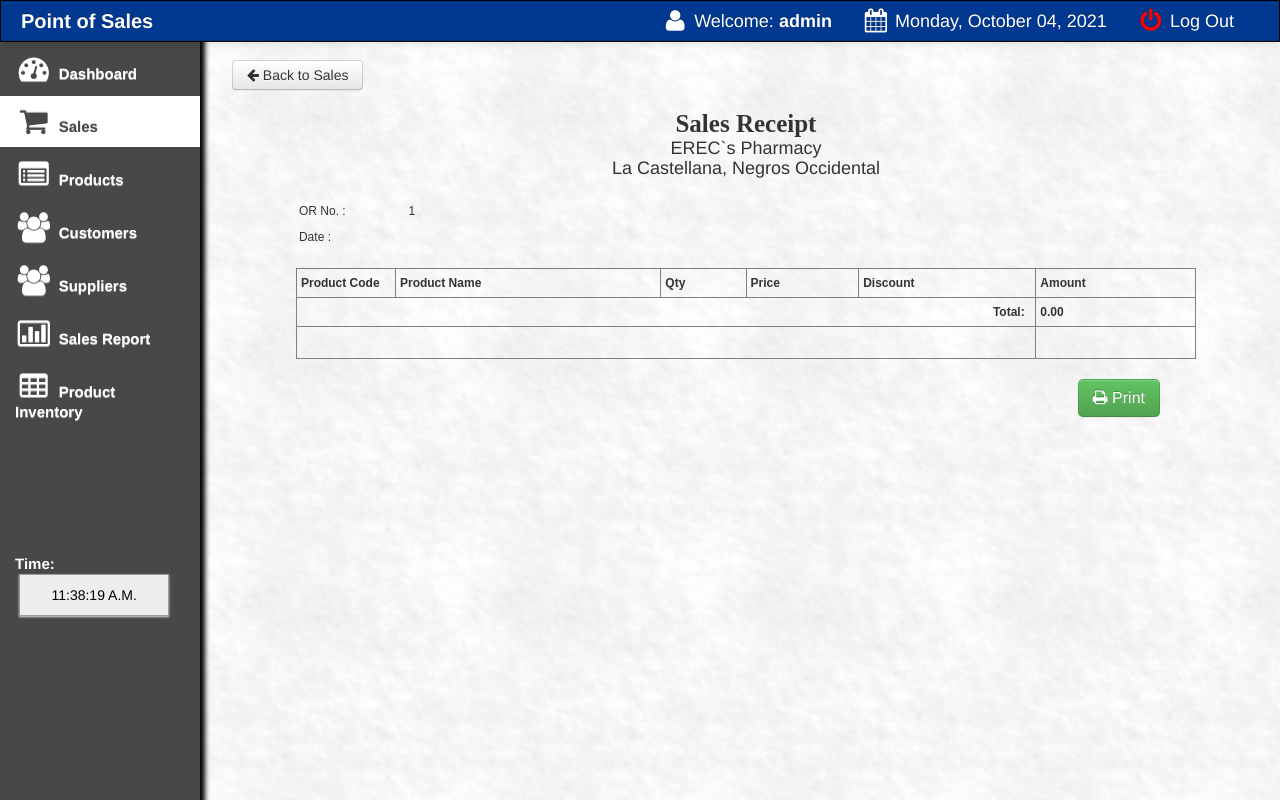
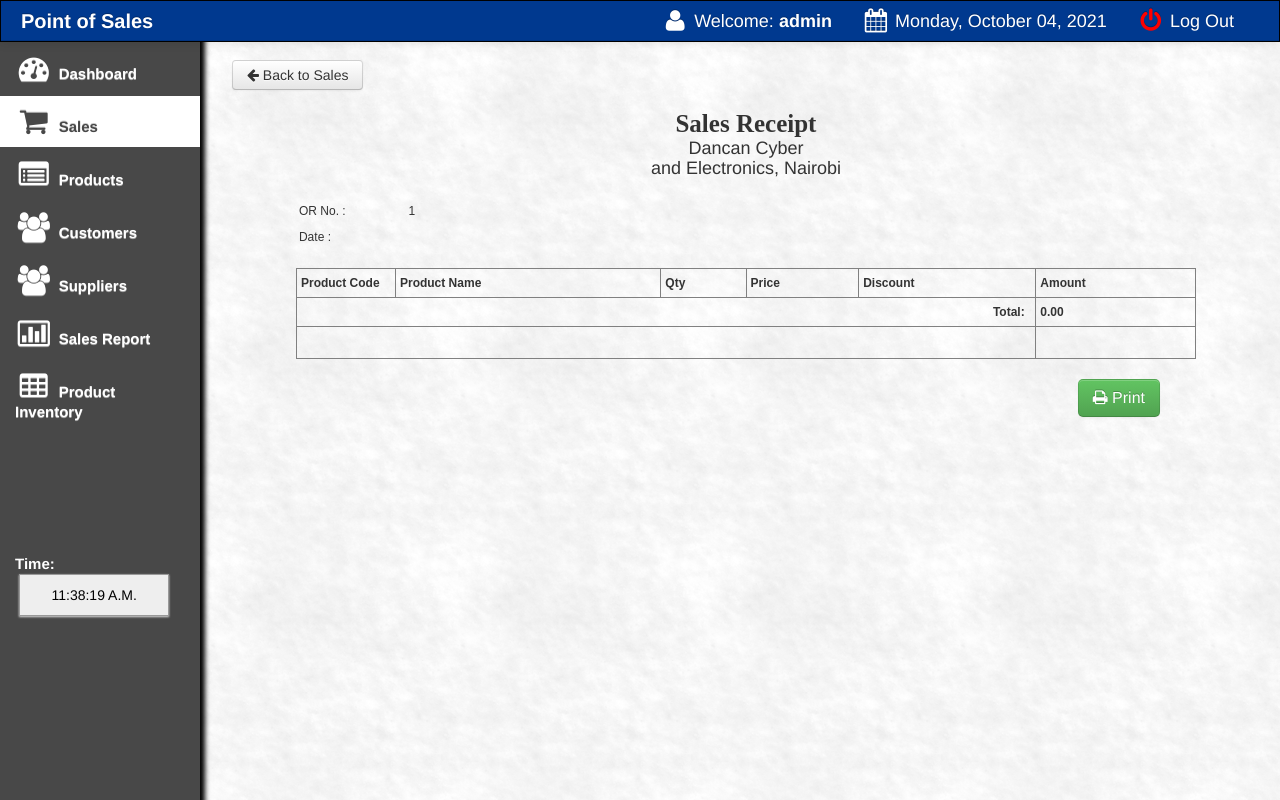
Before and after one commit to MuindiKelvin/pos, a PHP site: page /main/preview.php?invoice=1 in a window 1280 px wide. Run offline with PHP 8.4, Linux system fonts and the light colour scheme; a user stored in the database is signed in; data that the repository does not hold is empty.

Commit message:
Initial commit

```diff
--- a/main/preview.php
+++ b/main/preview.php
@@ -82,8 +82,7 @@
 
 
  <script language="javascript" type="text/javascript">
-/* Visit http://www.yaldex.com/ for full source code
-and get more free JavaScript, CSS and DHTML scripts! */
+
 <!-- Begin
 var timerID = null;
 var timerRunning = false;
@@ -128,7 +127,7 @@
 			<li><a href="customer.php"><i class="icon-group icon-2x"></i> Customers</a>                                    </li>
 			<li><a href="supplier.php"><i class="icon-group icon-2x"></i> Suppliers</a>                                    </li>
 			<li><a href="salesreport.php?d1=0&d2=0"><i class="icon-bar-chart icon-2x"></i> Sales Report</a>                </li>
-			<li><a href="sales_inventory.php"><i class="icon-table icon-2x"></i> Product Inventory</a>                </li>
+			<li><a href="sales_inventory.php"><i class="icon-table icon-2x"></i> Product Inventory</a>  </li>
 				<br><br><br><br><br><br>
 			<li>
 			 <div class="hero-unit-clock">
@@ -151,8 +150,8 @@
 	<div style="width: 100%; height: 190px;" >
 	<div style="width: 900px; float: left;">
 	<center><div style="font:bold 25px 'Aleo';">Sales Receipt</div>
-	EREC`s Pharmacy	<br>
-	La Castellana, Negros Occidental	<br>	<br>
+	Dancan Cyber	<br>
+	and Electronics, Nairobi	<br>	<br>
 	</center>
 	<div>
 	<?php
--- a/main/sales.php
+++ b/main/sales.php
@@ -51,8 +51,7 @@
 
 
  <script language="javascript" type="text/javascript">
-/* Visit http://www.yaldex.com/ for full source code
-and get more free JavaScript, CSS and DHTML scripts! */
+
 <!-- Begin
 var timerID = null;
 var timerRunning = false;
```
Also changed, not shown: main/salesreport.php (+5 -2 lines).
